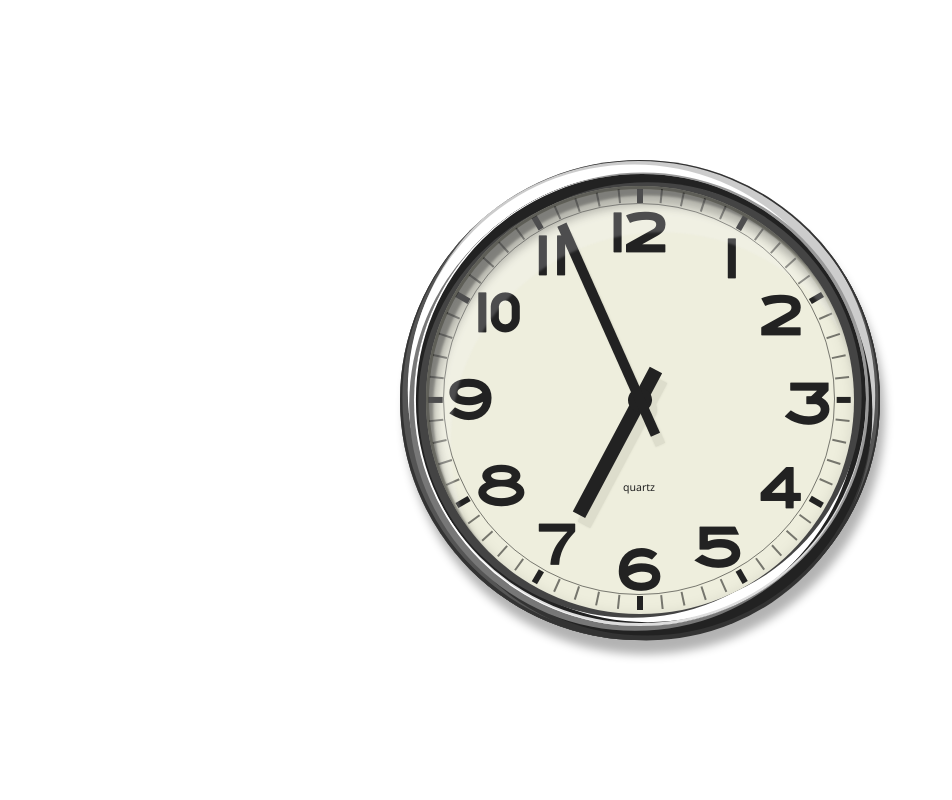
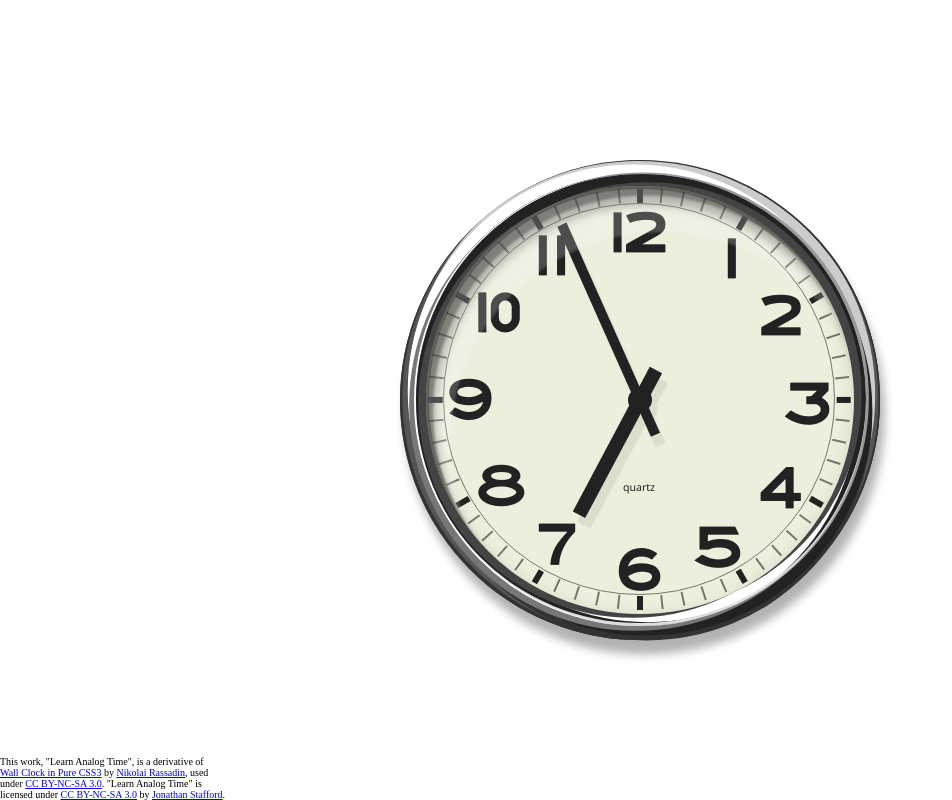
Before and after one commit to thecabinet/learn-analog-time, a plain HTML site: page index.html in a window 1280 px wide. Shown: the whole page, without its empty margins (0-952 px from the left). Drawn offline with Linux system fonts and the light colour scheme.

Commit message:
updates license information
Updates license information to (hopefully) better comply with
http://wiki.creativecommons.org/Best_practices_for_attribution

```diff
--- a/index.html
+++ b/index.html
@@ -1,11 +1,16 @@
 <!--
-This work is a derivative of [Wall Clock in Pure CSS3](http://cssdeck.com/labs/wall-clock-in-pure-css3)
-by Nikolai Rassadin <rassadin@gmail.com>, used under CC BY-NC-SA 3.0.
+This work, "Learn Analog Time", is a derivative of <a href="http://cssdeck.com/labs/wall-clock-in-pure-css3">Wall Clock in Pure CSS3</a> by <a href="mailto:rassadin@gmail.com">Nikolai Rassadin</a>, used under <a href="http://creativecommons.org/licenses/by-nc-sa/3.0/">CC BY-NC-SA 3.0</a>.  "Learn Analog Time" is licensed under <a href="http://creativecommons.org/licenses/by-nc-sa/3.0/">CC BY-NC-SA 3.0</a> by <a href="mailto:thecabinet@gmail.com">Jonathan Stafford</a>.
 -->
 
 <html>
   <head>
+    <title>Learn Analog Time</title>
     <style>
+      #license {
+        font-size:x-small;
+        position:absolute;
+        bottom:0;
+      }
       #clock {
       }
       #a {
@@ -344,6 +349,12 @@ by Nikolai Rassadin <rassadin@gmail.com>, used under CC BY-NC-SA 3.0.
         </div>
       </div>
     </div>
+    <div id="license">
+      This work, "Learn Analog Time", is a derivative of<br/>
+      <a href="http://cssdeck.com/labs/wall-clock-in-pure-css3">Wall Clock in Pure CSS3</a> by <a href="mailto:rassadin@gmail.com">Nikolai Rassadin</a>, used<br/>
+      under <a href="http://creativecommons.org/licenses/by-nc-sa/3.0/">CC BY-NC-SA 3.0</a>.  "Learn Analog Time" is<br/>
+      licensed under <a href="http://creativecommons.org/licenses/by-nc-sa/3.0/">CC BY-NC-SA 3.0</a> by <a href="mailto:thecabinet@gmail.com">Jonathan Stafford</a>.
+    </div>
     <script language="javascript">
       function setTransform(className, degrees) {
         var rotate = "rotate(" + degrees + "deg)";
```
